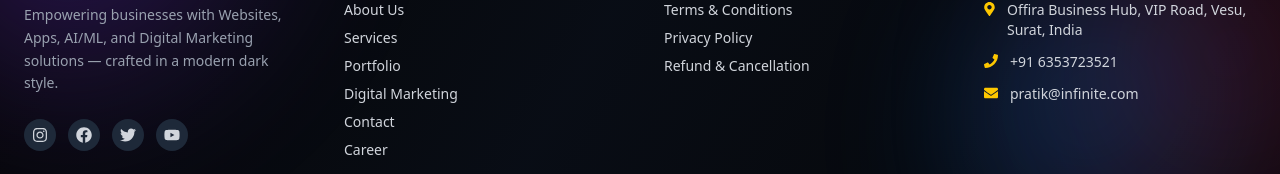
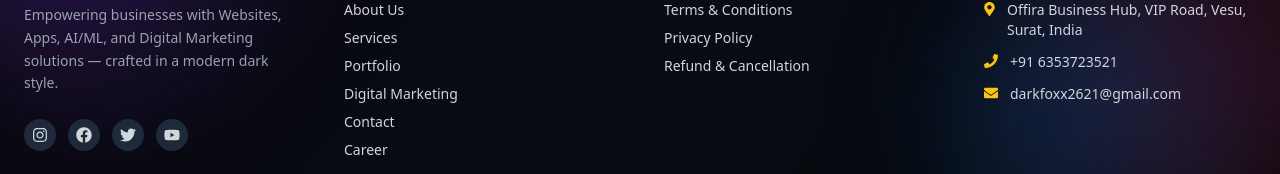
Before and after one commit to DarkFoxx2621/dark-foxx, a React (Vite) app: page /services/aiml in a window 1280 px wide. Shown: the part 908-1082 px from the top of the page. Built offline with nearby package versions, Linux system fonts and the light colour scheme.

Commit message:
Update footer email

```diff
--- a/index.html
+++ b/index.html
@@ -4,7 +4,7 @@
     <meta charset="UTF-8" />
     <!-- <link rel="icon" type="image/svg+xml" href="/vite.svg" /> -->
     <meta name="viewport" content="width=device-width, initial-scale=1.0" />
-    <title>Infinite</title>
+    <title>DARKFOXX</title>
   </head>
   <body>
     <div id="root"></div>
--- a/src/components/Footer.jsx
+++ b/src/components/Footer.jsx
@@ -107,7 +107,7 @@ const Footer = () => {
             </li>
             <li className="flex items-start space-x-3">
               <FaEnvelope className="mt-0.5 text-yellow-400" />
-              <span>pratik@infinite.com</span>
+              <span>darkfoxx2621@gmail.com</span>
             </li>
           </ul>
         </div>
```
